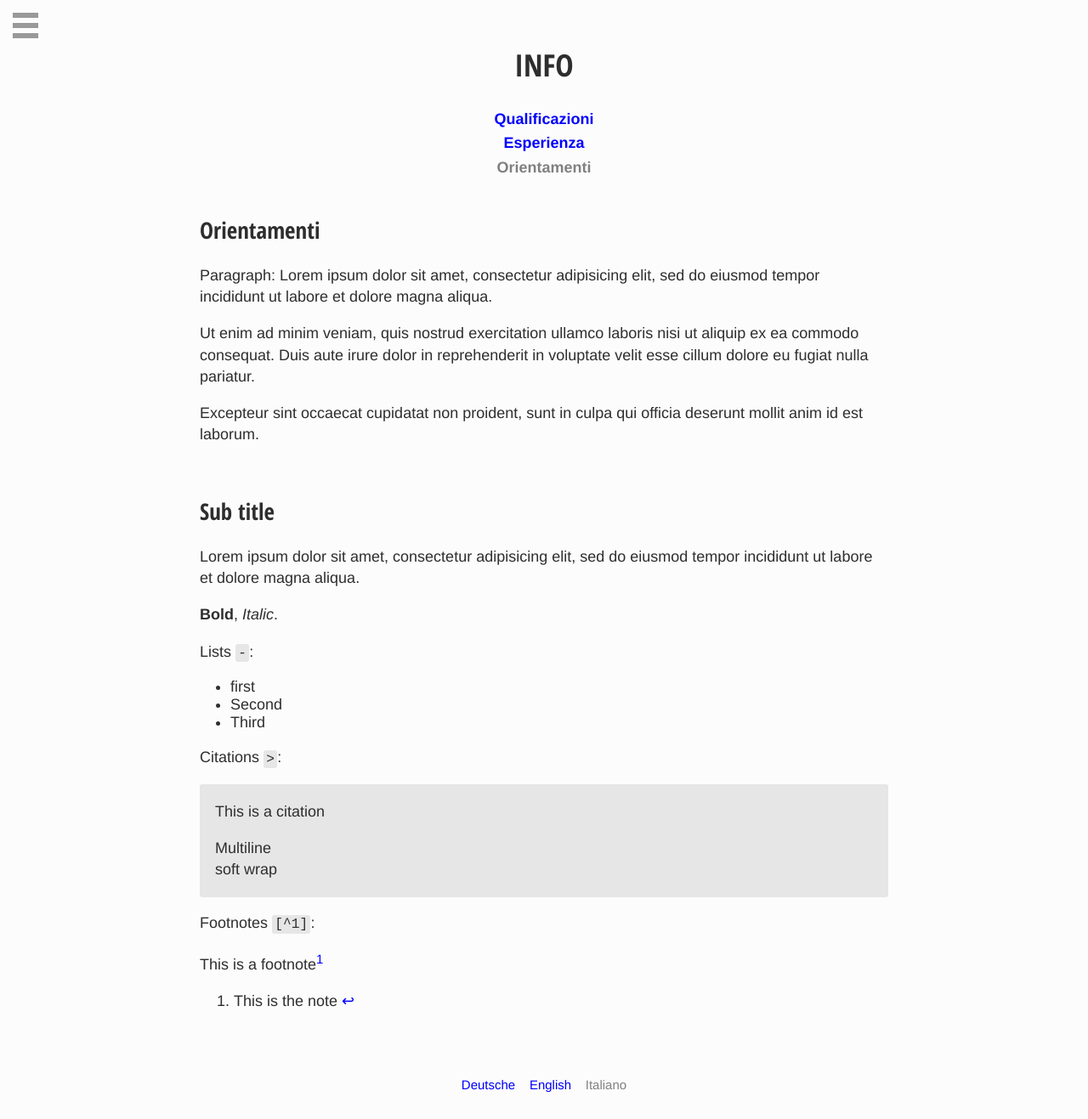
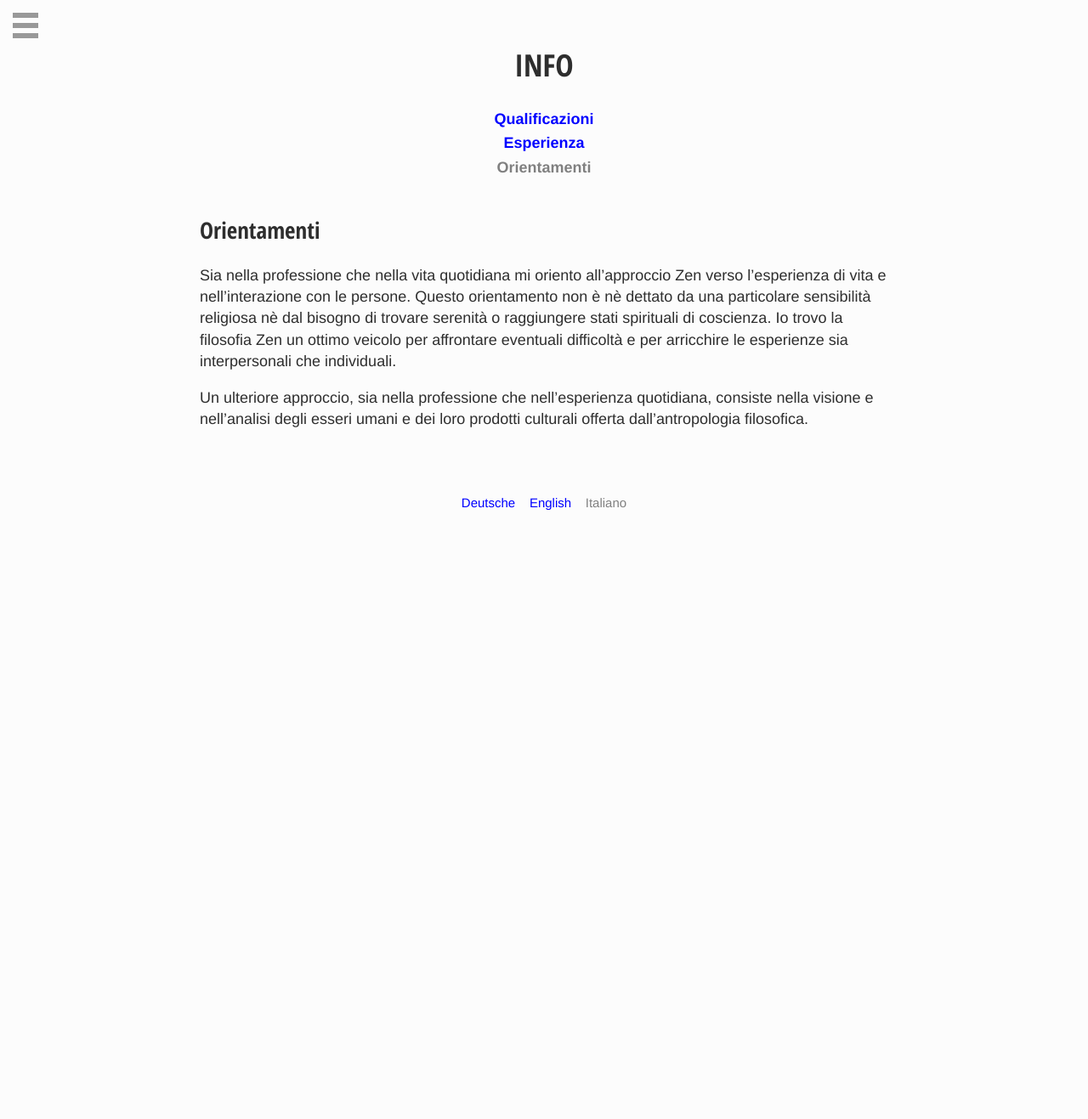
Before and after one commit to trasparente/coach, a Jekyll site: the page built from it/info/orientamenti.md, in a window 1280 px wide. Shown: the whole page at 85% size. Built offline with Jekyll 4.4.1, drawn with Linux system fonts in a browser that asks for light colours; our own code applies the rules of GitHub Pages for plain Markdown files; after the commit the page ends 900 px from its top, so only the background shows below that.

Commit message:
Add content

```diff
--- a/it/info/orientamenti.md
+++ b/it/info/orientamenti.md
@@ -1,2 +1,3 @@
----
----
+Sia nella professione che nella vita quotidiana mi oriento all'approccio Zen verso l'esperienza di vita e nell'interazione con le persone. Questo orientamento non è nè dettato da una particolare sensibilità religiosa nè dal bisogno di trovare serenità o raggiungere stati spirituali di coscienza. Io trovo la filosofia Zen un ottimo veicolo per affrontare eventuali difficoltà e per arricchire le esperienze sia interpersonali che individuali.
+
+Un ulteriore approccio, sia nella professione che nell'esperienza quotidiana, consiste nella visione e nell'analisi degli esseri umani e dei loro prodotti culturali  offerta dall'antropologia filosofica.
```
Also changed, not shown: it/info/esperienza.md (+3 -2 lines), it/info/qualificazioni.md (+4 -2 lines), it/specials/walking-coach.md (+3 -2 lines).
